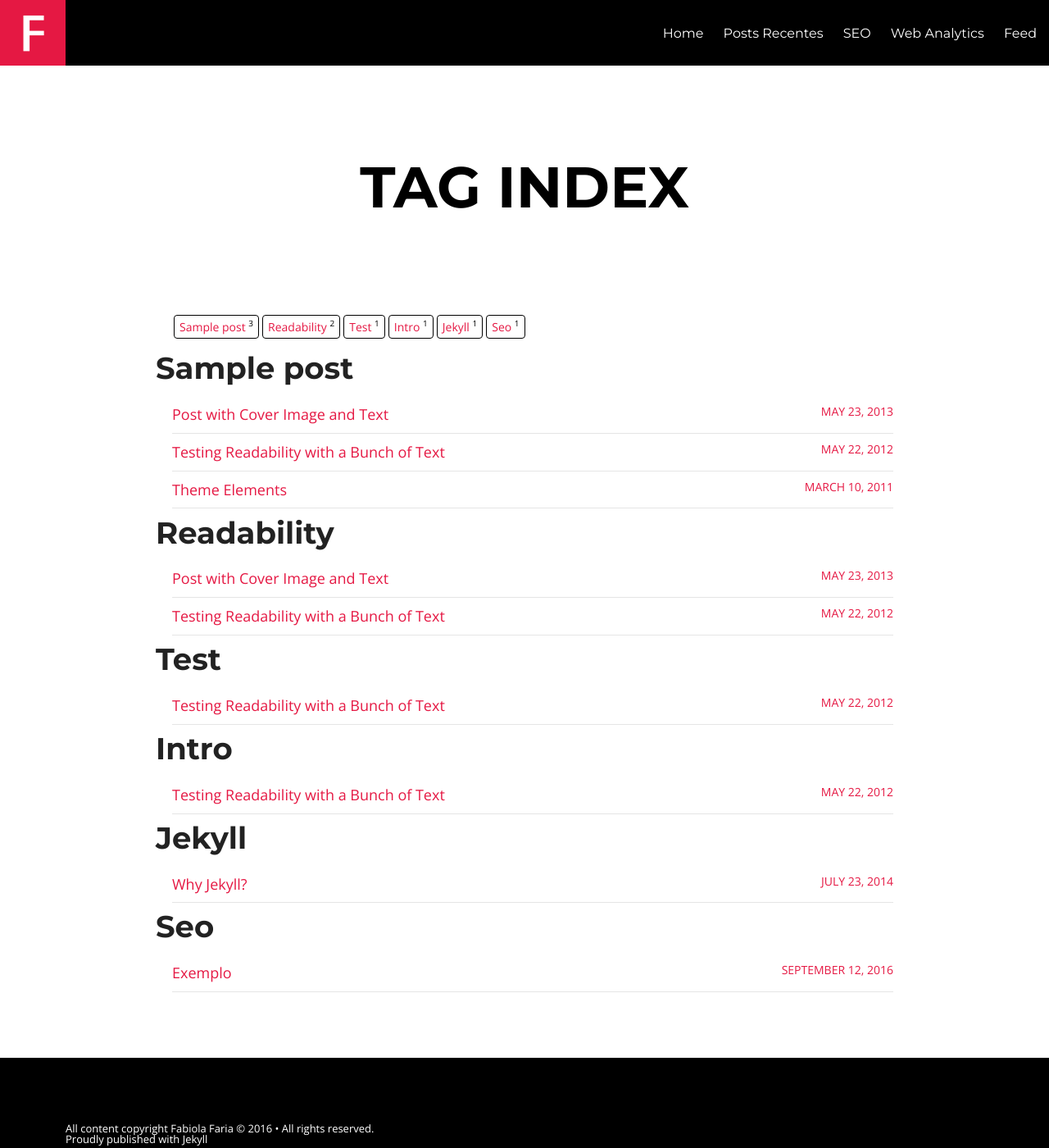
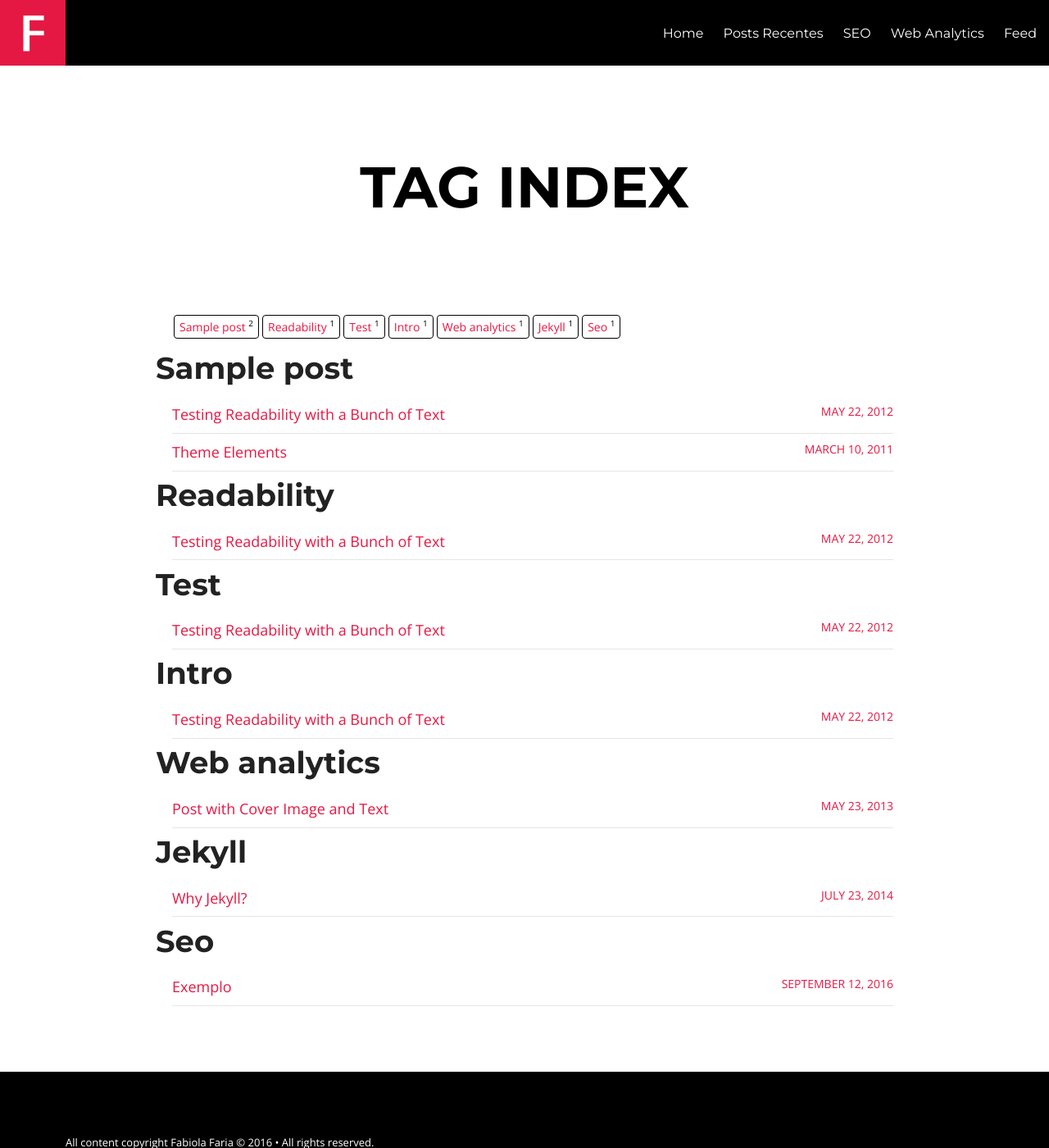
Before and after one commit to seoanalytics/seoanalytics.github.io, a Jekyll site: the page built from tags.html, in a window 1280 px wide and 1400 px high. Shown: the whole window at 82% size. Built offline with Jekyll 4.4.1, drawn with Linux system fonts in a browser that asks for light colours; nearby versions of some CDN libraries.

Commit message:
tag web analytics

```diff
--- a/_posts/2013-05-23-readability-feature-post.md
+++ b/_posts/2013-05-23-readability-feature-post.md
@@ -2,8 +2,8 @@
 layout: post
 title: "Post with Cover Image and Text"
 description: "Custom written post descriptions are the way to go... if you're not lazy."
-category: Web Analytics
-tags: [sample post, readability]
+category: web-analytics
+tags: [Web Analytics]
 imagefeature: cover9.jpg
 share: true
 ---
```
